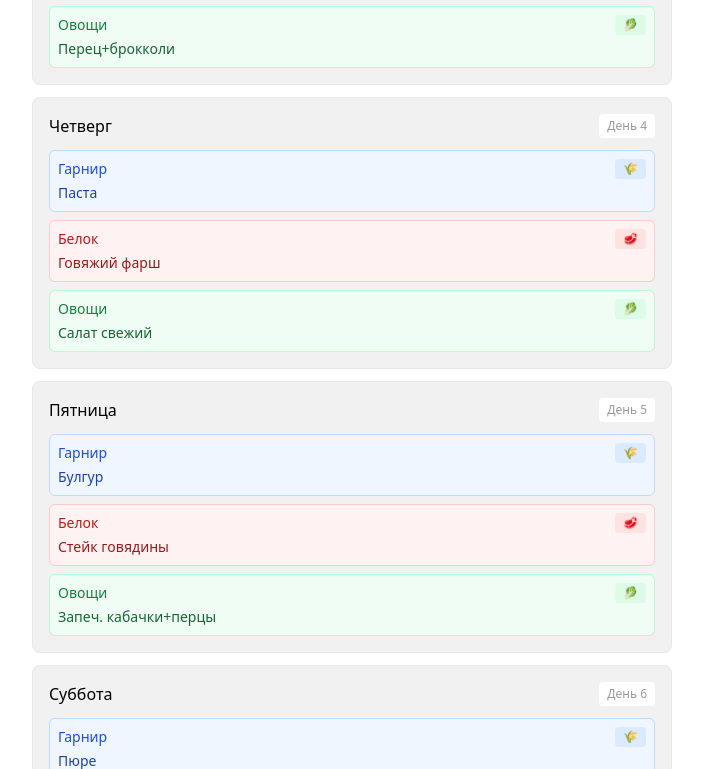
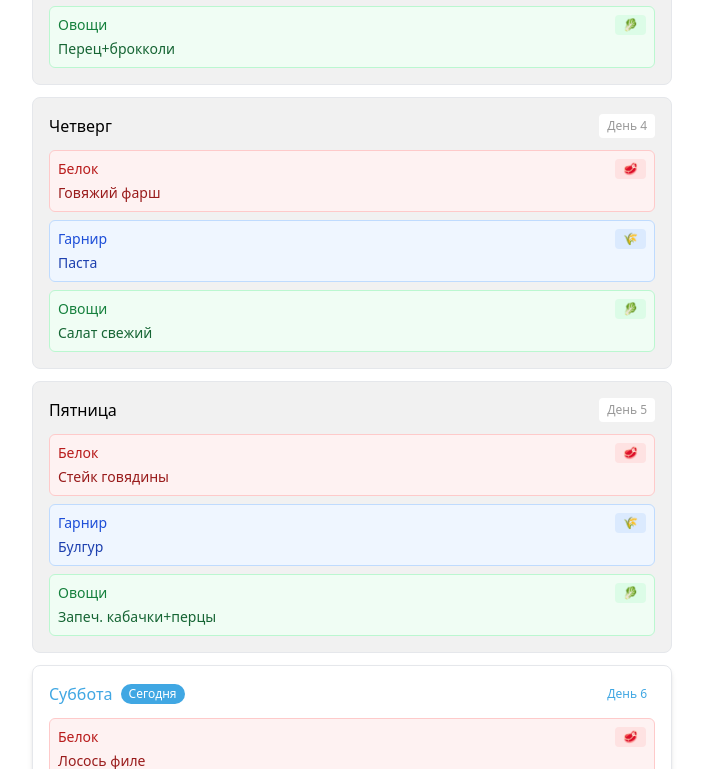
Before and after one commit to pavelsamoylenko/dinner-plan-mini-app, a React (Vite) app: page / in a window 1280 px wide. Shown: the part 991-1760 px from the top of the page, without its empty margins (288-991 px from the left). Built offline with nearby package versions, Linux system fonts and the light colour scheme.

Commit message:
today autoscroll

```diff
--- a/src/components/DayCard.tsx
+++ b/src/components/DayCard.tsx
@@ -6,9 +6,10 @@ import { useTelegram } from '@/hooks/useTelegram';
 interface DayCardProps {
   dayId: DayId;
   dish: Dish;
+  isToday?: boolean;
 }
 
-const DayCard: React.FC<DayCardProps> = ({ dayId, dish }) => {
+const DayCard: React.FC<DayCardProps> = ({ dayId, dish, isToday = false }) => {
   const { hapticFeedback } = useTelegram();
   const dayName = getDayName(dayId);
 
@@ -19,18 +20,51 @@ const DayCard: React.FC<DayCardProps> = ({ dayId, dish }) => {
   };
 
   return (
-    <div className="bg-tg-secondary-bg rounded-lg p-4 border border-tg-hint/10">
+    <div className={`rounded-lg p-4 border transition-all duration-200 ${
+      isToday
+        ? 'bg-tg-button/10 border-tg-button/30 shadow-md'
+        : 'bg-tg-secondary-bg border-tg-hint/10'
+    }`}>
       <div className="flex items-center justify-between mb-3">
-        <h3 className="font-medium text-tg-text">
-          {dayName}
-        </h3>
-        <span className="text-xs text-tg-hint bg-tg-bg px-2 py-1 rounded">
+        <div className="flex items-center space-x-2">
+          <h3 className={`font-medium ${isToday ? 'text-tg-button' : 'text-tg-text'}`}>
+            {dayName}
+          </h3>
+          {isToday && (
+            <span className="text-xs bg-tg-button text-tg-button-text px-2 py-0.5 rounded-full">
+              Сегодня
+            </span>
+          )}
+        </div>
+        <span className={`text-xs px-2 py-1 rounded ${
+          isToday
+            ? 'text-tg-button bg-tg-button/20'
+            : 'text-tg-hint bg-tg-bg'
+        }`}>
           День {dayId}
         </span>
       </div>
 
       <div className="space-y-2">
-        {/* Garnish chip */}
+        {/* Protein chip - первым */}
+        <button
+          onClick={() => handleChipClick('protein', dish.protein.name)}
+          className="w-full text-left p-2 bg-red-50 dark:bg-red-900/20 border border-red-200 dark:border-red-800 rounded-md hover:bg-red-100 dark:hover:bg-red-900/30 transition-colors"
+        >
+          <div className="flex items-center justify-between">
+            <span className="text-sm font-medium text-red-700 dark:text-red-300">
+              Белок
+            </span>
+            <span className="text-xs text-red-600 dark:text-red-400 bg-red-100 dark:bg-red-800 px-2 py-0.5 rounded">
+              🥩
+            </span>
+          </div>
+          <div className="text-sm text-red-800 dark:text-red-200 mt-1">
+            {dish.protein.name}
+          </div>
+        </button>
+
+        {/* Garnish chip - вторым */}
         <button
           onClick={() => handleChipClick('garnish', dish.garnish.name)}
           className="w-full text-left p-2 bg-blue-50 dark:bg-blue-900/20 border border-blue-200 dark:border-blue-800 rounded-md hover:bg-blue-100 dark:hover:bg-blue-900/30 transition-colors"
@@ -48,25 +82,7 @@ const DayCard: React.FC<DayCardProps> = ({ dayId, dish }) => {
           </div>
         </button>
 
-        {/* Protein chip */}
-        <button
-          onClick={() => handleChipClick('protein', dish.protein.name)}
-          className="w-full text-left p-2 bg-red-50 dark:bg-red-900/20 border border-red-200 dark:border-red-800 rounded-md hover:bg-red-100 dark:hover:bg-red-900/30 transition-colors"
-        >
-          <div className="flex items-center justify-between">
-            <span className="text-sm font-medium text-red-700 dark:text-red-300">
-              Белок
-            </span>
-            <span className="text-xs text-red-600 dark:text-red-400 bg-red-100 dark:bg-red-800 px-2 py-0.5 rounded">
-              🥩
-            </span>
-          </div>
-          <div className="text-sm text-red-800 dark:text-red-200 mt-1">
-            {dish.protein.name}
-          </div>
-        </button>
-
-        {/* Veggies chip */}
+        {/* Veggies chip - третьим */}
         <button
           onClick={() => handleChipClick('veggies', dish.veggies.name)}
           className="w-full text-left p-2 bg-green-50 dark:bg-green-900/20 border border-green-200 dark:border-green-800 rounded-md hover:bg-green-100 dark:hover:bg-green-900/30 transition-colors"
--- a/src/components/MenuView.tsx
+++ b/src/components/MenuView.tsx
@@ -1,13 +1,30 @@
-import React from 'react';
+import React, { useEffect, useRef } from 'react';
 import { useAppStore } from '@/store/appStore';
 import DayCard from './DayCard';
 import { DayId } from '@/types';
+import { getCurrentDayOfWeek } from '@/utils/dateUtils';
 
 const MenuView: React.FC = () => {
   const { getCurrentWeekMenu } = useAppStore();
   const weekMenu = getCurrentWeekMenu();
+  const todayRef = useRef<HTMLDivElement>(null);
 
   const dayIds: DayId[] = [1, 2, 3, 4, 5, 6, 7];
+  const currentDayOfWeek = getCurrentDayOfWeek();
+
+  // Auto-scroll to today's card when component mounts
+  useEffect(() => {
+    if (todayRef.current) {
+      const timeout = setTimeout(() => {
+        todayRef.current?.scrollIntoView({
+          behavior: 'smooth',
+          block: 'center'
+        });
+      }, 100); // Small delay to ensure component is fully rendered
+
+      return () => clearTimeout(timeout);
+    }
+  }, []);
 
   return (
     <div className="space-y-4">
@@ -21,13 +38,22 @@ const MenuView: React.FC = () => {
       </div>
 
       <div className="space-y-3">
-        {dayIds.map((dayId) => (
-          <DayCard
-            key={dayId}
-            dayId={dayId}
-            dish={weekMenu.days[dayId]}
-          />
-        ))}
+        {dayIds.map((dayId) => {
+          const isToday = dayId === currentDayOfWeek;
+
+          return (
+            <div
+              key={dayId}
+              ref={isToday ? todayRef : null}
+            >
+              <DayCard
+                dayId={dayId}
+                dish={weekMenu.days[dayId]}
+                isToday={isToday}
+              />
+            </div>
+          );
+        })}
       </div>
     </div>
   );
--- a/src/utils/dateUtils.ts
+++ b/src/utils/dateUtils.ts
@@ -127,3 +127,12 @@ export function formatDate(date: Date, format: string = 'DD.MM.YYYY'): string {
 export function getCurrentISOString(): string {
   return dayjs().tz(TIMEZONE).toISOString();
 }
+
+/**
+ * Get current day of week (1 = Monday, 7 = Sunday)
+ */
+export function getCurrentDayOfWeek(): 1 | 2 | 3 | 4 | 5 | 6 | 7 {
+  const now = dayjs().tz(TIMEZONE);
+  const isoWeekday = now.isoWeekday(); // dayjs returns 1-7 where 1=Monday
+  return isoWeekday as 1 | 2 | 3 | 4 | 5 | 6 | 7;
+}
```
Also changed, not shown: 1 other file (tests, documents, lock files or other folders).
